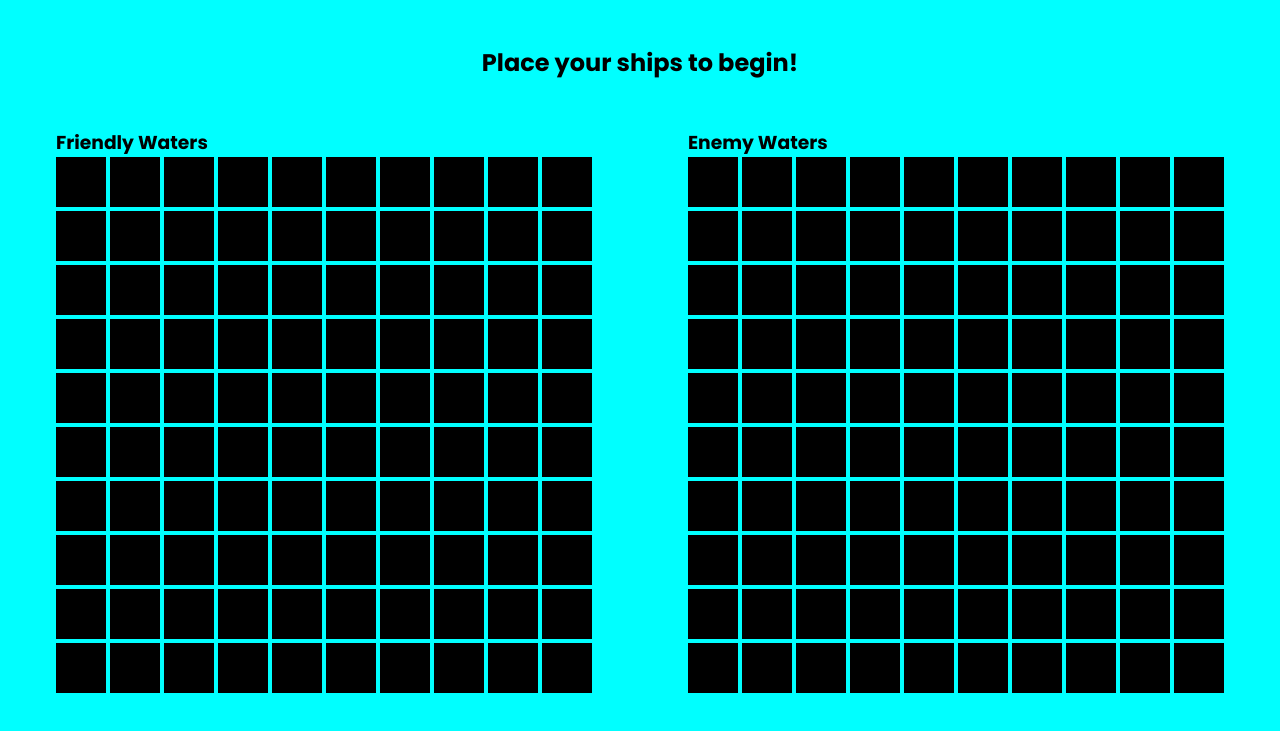
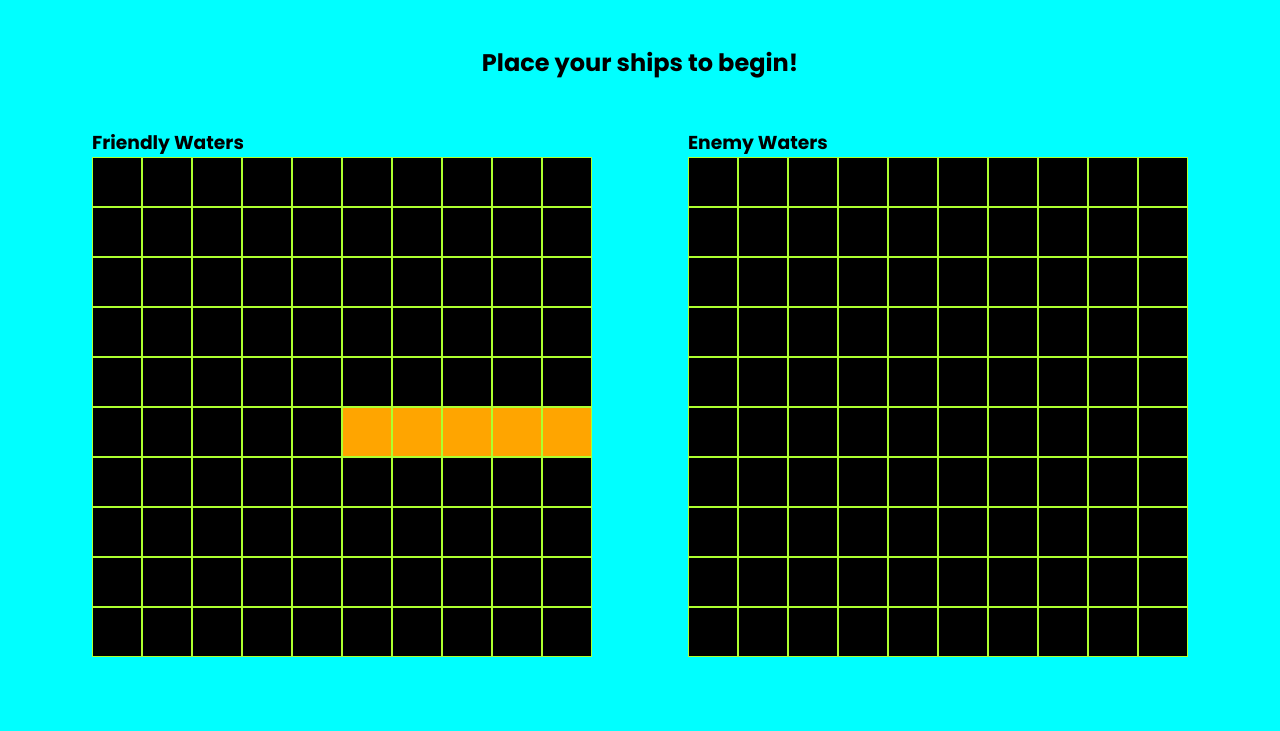
Before and after one commit to Greg057/battleship, a website built with webpack: page src/template.html in a window 1280 px wide. Both pictures are taken after a click on the element 324 px from the left and 476 px from the top of the page. Shown: the part 51-782 px from the top of the page. Built offline with nearby package versions, Linux system fonts and the light colour scheme.

Commit message:
Add place ships UI + logic

```diff
--- a/src/script/gameboard.js
+++ b/src/script/gameboard.js
@@ -18,8 +18,10 @@ export default class Gameboard {
     }
 
     placeShip (shipObj, row, column, axis) {
+        row = Number(row)
+        column = Number(column)
         const ship = new Ship(shipObj.length)
-        if (!this.isPlacementPossible(ship, row, column, axis)) return "Placement not possible here"
+        if (!this.isPlacementPossible(ship, row, column, axis)) return false
         for (let i = 0; i < ship.length; i++) {
             if (axis === "x") {
                 this.board[row][column + i] = ship
--- a/src/script/shipUI.js
+++ b/src/script/shipUI.js
@@ -1,23 +1,26 @@
 export default function loadShipUI (board) {
-    const boardCells = document.querySelectorAll(".board-cell")
+    const playerBoard = document.querySelector(".player-board")
 
-    boardCells.forEach(cell => {
-        if (!ships.length) {
-            return
-        }
-        cell.addEventListener("click", () => addShip(cell, board))
+    let clicks = 0
+    playerBoard.addEventListener("click", (event) => {
+        if (clicks === 5) return
+        if (addShip(event, board, ships[clicks]) === false) return
+        clicks++
     })
+
 }
 
-function addShip(cell, board) {
-    const ship = ships[0]
-    board.placeShip(ship, `${cell.id[0]}`, `${cell.id[1]}`, "x")
+function addShip(event, board, ship) {
+    if (board.placeShip(ship, `${event.target.id[0]}`, `${event.target.id[1]}`, "x") === false) return false
     for (let i = 0; i < ship.length; i++) {
-        console.log(i)
-        const cellTarget = document.getElementById(`${Number(cell.id) + i}`)
-        cellTarget.classList.add("ship-cell")
+        let cell;
+        if (event.target.id[0] === "0") {
+            cell = document.getElementById(`0${Number(event.target.id) + i}`)
+        } else {
+            cell = document.getElementById(`${Number(event.target.id) + i}`)
+        }
+        cell.classList.add("ship-cell")
     }
-    ships.shift()
 }
 
 const ships = [{name: "carrier", length: 5},
--- a/src/style/style.css
+++ b/src/style/style.css
@@ -27,6 +27,7 @@
     width: 50px;
     height: 50px;
     background-color: black;
+    border: 1px solid greenyellow
 }
 
 .board-cell.ship-cell {
@@ -36,5 +37,4 @@
 .board {
     display: grid;
     grid-template-columns: repeat(10, 1fr);
-    gap: 4px;
 }
```
Also changed, not shown: dist/main.js, src/script/boardUI.js (line endings or trailing spaces).
